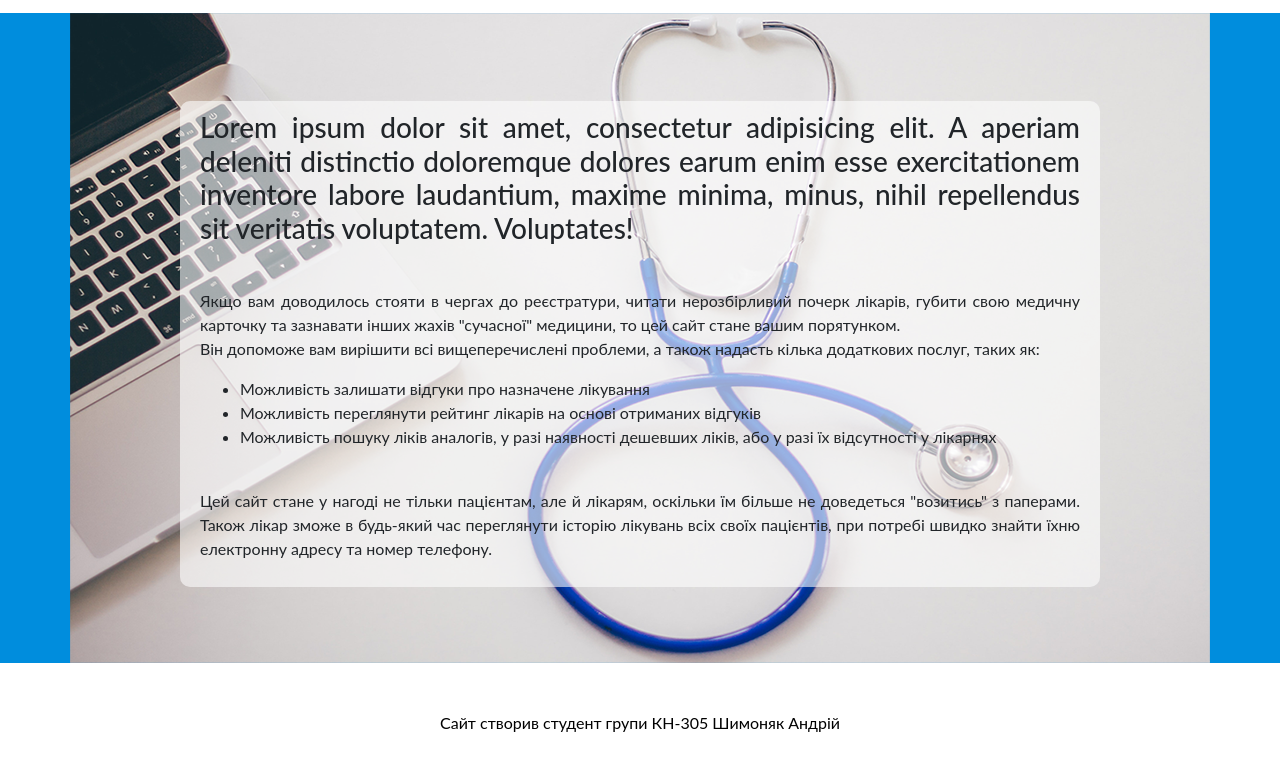
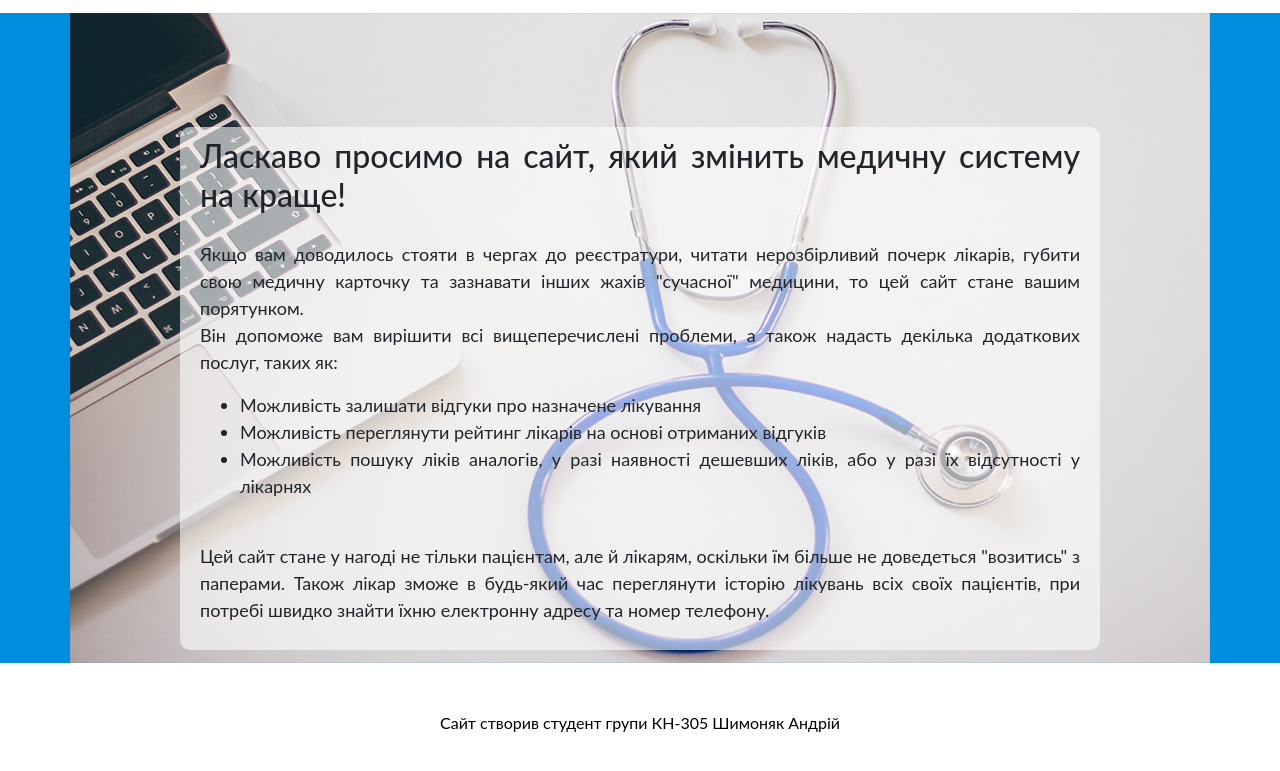
Before and after one commit to AndriyShymoniak/Frontend-Project-Hospital, a plain HTML site: page html/index.html in a window 1280 px wide. Shown: the part 93-864 px from the top of the page. Drawn offline with nearby package versions, Linux system fonts and the light colour scheme.

Commit message:
index text changed

```diff
--- a/html/index.html
+++ b/html/index.html
@@ -69,14 +69,12 @@
         <div class="row">
             <div class="offset-md-1 col-md-10">
                 <div style="text-align: justify;border-radius: 10px; padding-left: 20px; padding-right: 20px; padding-bottom: 10px;background-image: url(../pictures/whitelayer.png);">
-                    <h3 style="margin-top: 10%; padding-top: 10px; ">Lorem ipsum dolor sit amet, consectetur adipisicing
-                        elit. A aperiam deleniti distinctio doloremque dolores earum enim esse exercitationem inventore
-                        labore laudantium, maxime minima, minus, nihil
-                        repellendus sit veritatis voluptatem. Voluptates!</h3>
-                    <p style="margin-top: 5%">Якщо вам доводилось стояти в чергах до реєстратури, читати нерозбірливий
+                    <h2 style="margin-top: 13%; padding-top: 10px; ">Ласкаво просимо на сайт, який змінить медичну систему на краще!</h2>
+                    <div style="margin-top: 3%; font-size: 18px;">
+                        <p >Якщо вам доводилось стояти в чергах до реєстратури, читати нерозбірливий
                             почерк лікарів, губити свою медичну карточку та зазнавати інших жахів "сучасної" медицини, то
                             цей сайт стане вашим порятунком. <br>
-                        Він допоможе вам вирішити всі вищеперечислені проблеми, а також надасть кілька додаткових послуг, таких як:
+                            Він допоможе вам вирішити всі вищеперечислені проблеми, а також надасть декілька додаткових послуг, таких як:
                         <ul>
                             <li>Можливість залишати відгуки про назначене лікування</li>
                             <li>Можливість переглянути рейтинг лікарів на основі отриманих відгуків</li>
@@ -86,6 +84,8 @@
                         Цей сайт стане у нагоді не тільки пацієнтам, але й лікарям, оскільки їм більше не доведеться "возитись" з паперами.
                         Також лікар зможе в будь-який час переглянути історію лікувань всіх своїх пацієнтів, при потребі швидко знайти
                         їхню електронну адресу та номер телефону.
+                    </div>
+
 
 
 <!--                    черги в реєстратуру-->
```
Lines whose indentation alone changed are shown as unchanged.
